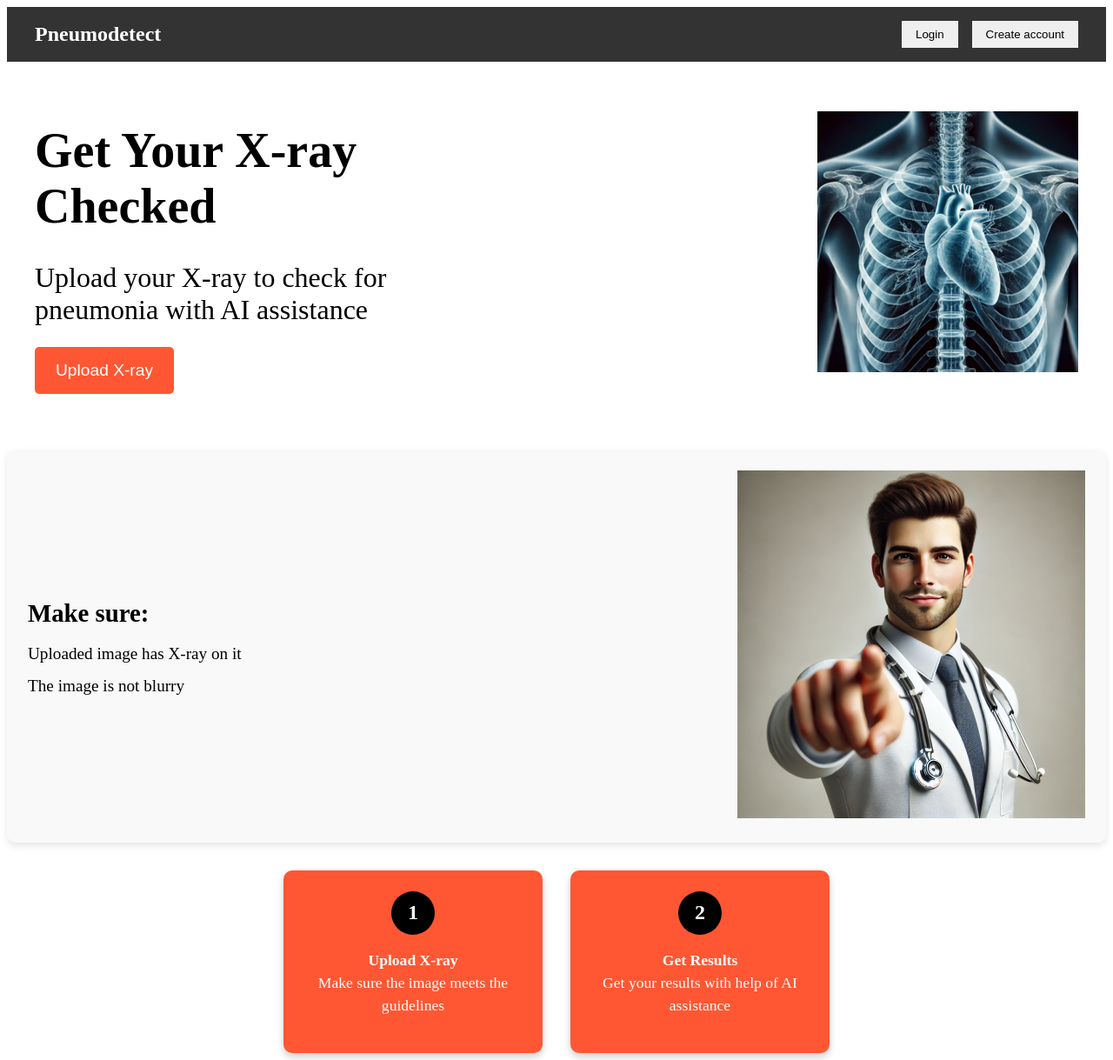
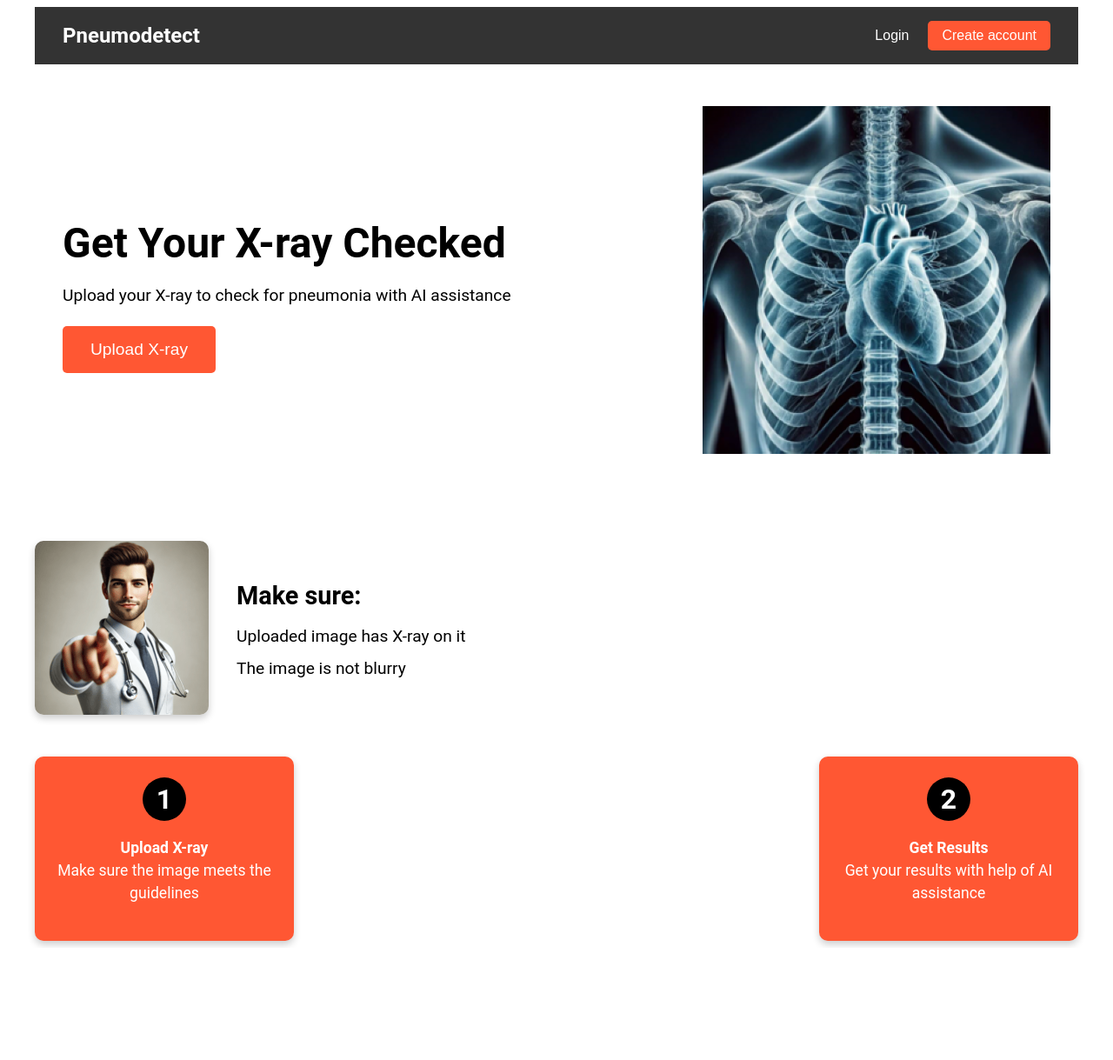
Before and after one commit to syneha1/Pneumo-Detect, a React (Create React App) app: page / in a window 1280 px wide. Shown: the whole page at 87% size. After the commit the page ends 1090 px from the top, so only its background shows below. Built offline with nearby package versions, Linux system fonts and the light colour scheme.

Commit message:
initial commit

```diff
--- a/src/App.js
+++ b/src/App.js
@@ -1,18 +1,71 @@
 import React from "react";
-import Header from "./components/Header";
-import Main from "./components/Main";
-import Guidelines from "./components/Guidelines";
-import Steps from "./components/Steps";
+import "./styles/App.css";
+
 
 const App = () => {
   return (
     <div className="app-container">
-      <Header />
-      <Main />
-      <div className="content-wrapper">
-        <Guidelines />
-        <Steps />
-      </div>
+      {/* Header Section */}
+      <header className="header">
+        <div className="logo">Pneumodetect</div>
+        <div className="auth-buttons">
+          <button className="login-btn">Login</button>
+          <button className="create-account-btn">Create account</button>
+        </div>
+      </header>
+
+      {/* Hero Section */}
+      <main>
+        <div className="hero-section">
+          <div className="hero-text">
+            <h1>Get Your X-ray Checked</h1>
+            <p>Upload your X-ray to check for pneumonia with AI assistance</p>
+            <button className="upload-btn">Upload X-ray</button>
+          </div>
+          <div className="pneumo-detect">
+            <img src={require("./assets/pneumo-detect.png")} alt="pneumo-detect" />
+          </div>
+        </div>
+
+        {/* Down Portion - Guidelines and Steps */}
+        <div className="layout">
+          {/* Doctor Image and Message Section */}
+          <div className="doctor-section">
+            <img
+              src={require("./assets/doctor.png")}
+              alt="doctor"
+              className="doctor"
+            />
+            <div className="message">
+              <h2>Make sure:</h2>
+              <ul>
+                <li>Uploaded image has X-ray on it</li>
+                <li>The image is not blurry</li>
+              </ul>
+            </div>
+          </div>
+
+          {/* Steps Section */}
+          <div className="steps-section">
+            <div className="step-box">
+              <div className="step-number">1</div>
+              <p>
+                <strong>Upload X-ray</strong>
+                <br />
+                Make sure the image meets the guidelines
+              </p>
+            </div>
+            <div className="step-box">
+              <div className="step-number">2</div>
+              <p>
+                <strong>Get Results</strong>
+                <br />
+                Get your results with help of AI assistance
+              </p>
+            </div>
+          </div>
+        </div>
+      </main>
     </div>
   );
 };
--- a/src/index.css
+++ b/src/index.css
@@ -1,28 +1,69 @@
 body {
-  font-family: 'Roboto', Arial, sans-serif; /* Use a modern, clean font */
-  font-size: 16px; /* Set a base font size */
-  line-height: 1.6; /* Improve readability */
-  color: #333; /* Use a neutral text color */
+  font-family: 'Roboto', Arial, sans-serif;
+  font-size: 16px;
+  line-height: 1.6;
+  margin: 0;
+  padding: 0;
+  color: #333;
 }
 
-h1 {
-  font-size: 2.5rem; /* Increase the size for the main header */
+h1, h2 {
+  color: #333;
 }
 
-h2 {
-  font-size: 2rem; /* Adjust the size for subheaders */
+strong {
+  font-weight: bold;
 }
 
-p, li {
-  font-size: 1.2rem; /* Set a readable font size for text */
+.app-container {
+  max-width: 1200px;
+  margin: 0 auto;
+  padding: 1rem;
 }
 
-button {
-  font-size: 1rem; /* Ensure button text is proportional */
+header {
+  display: flex;
+  justify-content: space-between;
+  align-items: center;
+  background-color: #333;
+  color: white;
+  padding: 1rem;
 }
 
+header h1 {
+  font-size: 1.5rem;
+}
 
-code {
-  font-family: source-code-pro, Menlo, Monaco, Consolas, 'Courier New',
-    monospace;
+header .login-btn, header .create-btn {
+  background: none;
+  border: none;
+  color: white;
+  cursor: pointer;
+  font-size: 1rem;
 }
+
+header .create-btn {
+  background-color: #ff5733;
+  color: white;
+  border-radius: 5px;
+  padding: 0.5rem 1rem;
+}
+
+header .create-btn:hover {
+  background-color: #e04e2c;
+}
+
+main .upload-btn {
+  background-color: #ff5733;
+  color: white;
+  padding: 1rem 2rem;
+  border: none;
+  border-radius: 5px;
+  cursor: pointer;
+  font-size: 1.2rem;
+  margin-top: 1rem;
+}
+
+main .upload-btn:hover {
+  background-color: #e04e2c;
+}
--- a/src/styles/App.css
+++ b/src/styles/App.css
@@ -1,12 +1,175 @@
+/* App Container */
 .app-container {
     max-width: 1200px;
     margin: 0 auto;
-    padding: 1rem;
+    padding: 0;
+    font-family: 'Roboto', Arial, sans-serif;
   }
 
-  .content-wrapper {
+  /* Header Section */
+  .header {
     display: flex;
-    flex-direction: column; /* Stack Guidelines and Steps vertically */
-    gap: 2rem; /* Add space between Guidelines and Steps */
-    margin-top: 2rem;
+    justify-content: space-between;
+    align-items: center;
+    padding: 1rem 2rem;
+    background-color: #333;
+    color: white;
   }
+
+  .header .logo {
+    font-size: 1.5rem;
+    font-weight: bold;
+  }
+
+  .header .auth-buttons {
+    display: flex;
+    gap: 1rem;
+  }
+
+  .header .login-btn,
+  .header .create-account-btn {
+    background: none;
+    border: none;
+    color: white;
+    font-size: 1rem;
+    cursor: pointer;
+  }
+
+  .header .create-account-btn {
+    background-color: #ff5733;
+    color: white;
+    padding: 0.5rem 1rem;
+    border-radius: 5px;
+  }
+
+  .header .create-account-btn:hover {
+    background-color: #e04e2c;
+  }
+
+  /* Hero Section */
+  .hero-section {
+    display: flex;
+    align-items: center;
+    justify-content: space-between;
+    padding: 3rem 2rem;
+    gap: 2rem;
+  }
+
+  .hero-text {
+    max-width: 50%;
+  }
+
+  .hero-text h1 {
+    font-size: 3rem;
+    font-weight: bold;
+    margin-bottom: 1rem;
+  }
+
+  .hero-text p {
+    font-size: 1.2rem;
+    margin-bottom: 1.5rem;
+  }
+
+  .upload-btn {
+    background-color: #ff5733;
+    color: white;
+    padding: 1rem 2rem;
+    border: none;
+    border-radius: 5px;
+    cursor: pointer;
+    font-size: 1.2rem;
+  }
+
+  .upload-btn:hover {
+    background-color: #e04e2c;
+  }
+
+  .pneumo-detect {
+    max-width: 100%;
+    height: auto;
+    border-radius: 10px;
+  }
+
+  /* Layout Section */
+  .layout {
+    display: flex;
+    flex-direction: column;
+    gap: 3rem;
+    margin-top: 3rem;
+  }
+
+  /* Doctor Section */
+  .doctor-section {
+    display: flex;
+    align-items: center;
+    gap: 2rem;
+  }
+
+  .doctor {
+    width: 200px;
+    height: auto;
+    border-radius: 10px;
+    box-shadow: 0px 4px 8px rgba(0, 0, 0, 0.2);
+  }
+
+  .message {
+    max-width: 300px;
+  }
+
+  .message h2 {
+    font-size: 1.8rem;
+    font-weight: bold;
+    margin-bottom: 1rem;
+  }
+
+  .message ul {
+    list-style: none;
+    padding: 0;
+  }
+
+  .message li {
+    font-size: 1.2rem;
+    margin-bottom: 0.5rem;
+    line-height: 1.5;
+  }
+
+  /* Steps Section */
+  .steps-section {
+    display: flex;
+    justify-content: space-between;
+    gap: 2rem;
+  }
+
+  .step-box {
+    background-color: #ff5733;
+    color: white;
+    padding: 1.5rem;
+    border-radius: 10px;
+    width: 250px;
+    text-align: center;
+    box-shadow: 0px 4px 8px rgba(0, 0, 0, 0.2);
+  }
+
+  .step-box:hover {
+    transform: translateY(-5px);
+    box-shadow: 0px 6px 12px rgba(0, 0, 0, 0.3);
+  }
+
+  .step-number {
+    background-color: black;
+    color: white;
+    font-size: 2rem;
+    font-weight: bold;
+    border-radius: 50%;
+    width: 50px;
+    height: 50px;
+    display: flex;
+    justify-content: center;
+    align-items: center;
+    margin: 0 auto 1rem auto;
+  }
+
+  .step-box p {
+    font-size: 1.1rem;
+    line-height: 1.5;
+  }
--- a/src/styles/Guidelines.css
+++ b/src/styles/Guidelines.css
@@ -2,16 +2,16 @@
   display: flex;
   align-items: center;
   justify-content: space-between;
-  margin: 2rem 0;
-  padding: 1.5rem;
+  margin-top: 2rem;
+  padding: 2rem;
   background-color: #f9f9f9;
   border-radius: 10px;
   box-shadow: 0px 4px 8px rgba(0, 0, 0, 0.1);
+  gap: 2rem; /* Add space between the text and image */
 }
 
 .guidelines-text {
-  max-width: 60%;
-  margin-right: 2rem; /* Add space between text and image */
+  max-width: 50%; /* Limit text width */
 }
 
 .guidelines-text h2 {
@@ -21,7 +21,7 @@
 }
 
 .guidelines-text ul {
-  list-style-type: none;
+  list-style-type: none; /* Remove bullet points */
   padding: 0;
 }
 
@@ -32,11 +32,11 @@
 }
 
 .doctor-image {
-  max-width: 30%;
+  max-width: 30%; /* Restrict image width */
 }
 
 .doctor-image img {
   width: 100%;
   border-radius: 10px;
-  box-shadow: 0px 4px 8px rgba(0, 0, 0, 0.2);
+  box-shadow: 0px 4px 8px rgba(0, 0, 0, 0.2); /* Add a subtle shadow */
 }
--- a/src/styles/Steps.css
+++ b/src/styles/Steps.css
@@ -1,9 +1,8 @@
-.steps-section {
+.steps {
   display: flex;
-  justify-content: center;
-  align-items: flex-start;
+  justify-content: center; /* Center the steps section */
+  gap: 2rem; /* Add space between step boxes */
   margin-top: 2rem;
-  gap: 2rem;
 }
 
 .step-box {
@@ -18,14 +17,14 @@
 }
 
 .step-box:hover {
-  transform: translateY(-5px); /* Add a slight hover effect */
+  transform: translateY(-5px); /* Add hover lift effect */
   box-shadow: 0px 6px 12px rgba(0, 0, 0, 0.3);
 }
 
 .step-number {
   background-color: black;
   color: white;
-  font-size: 1.5rem;
+  font-size: 2rem;
   font-weight: bold;
   border-radius: 50%;
   width: 50px;
@@ -37,7 +36,6 @@
 }
 
 .step-box p {
-  margin-top: 1rem;
   font-size: 1.1rem;
   line-height: 1.5;
 }
```
Also changed, not shown: src/assets/doctor.png, src/assets/pneumo-detect.png.
